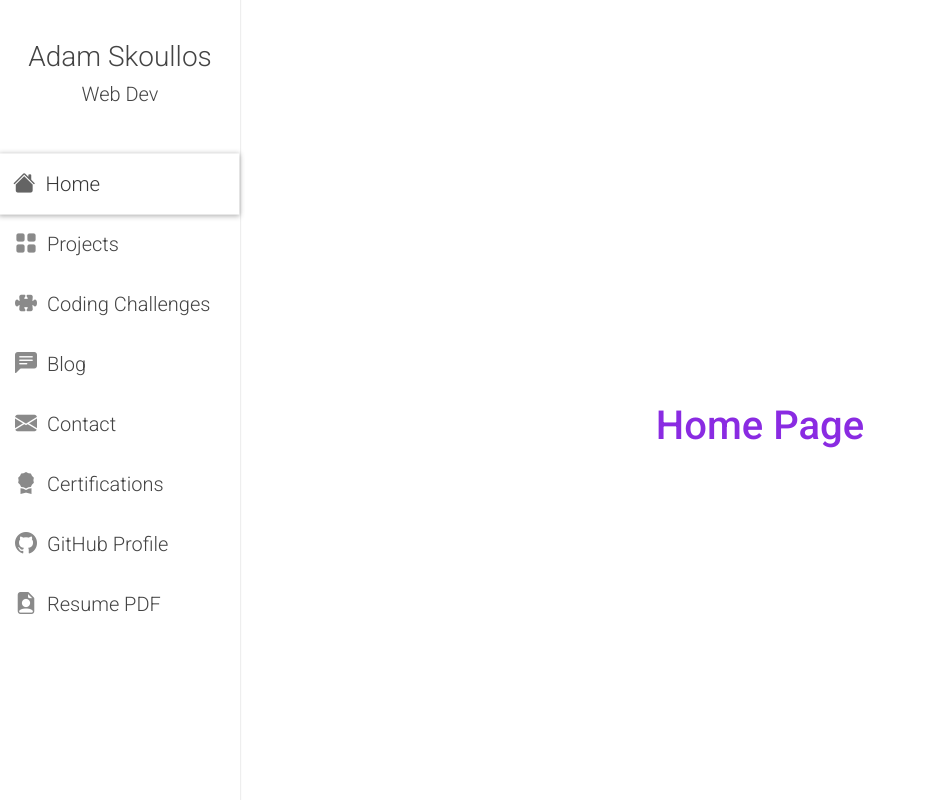
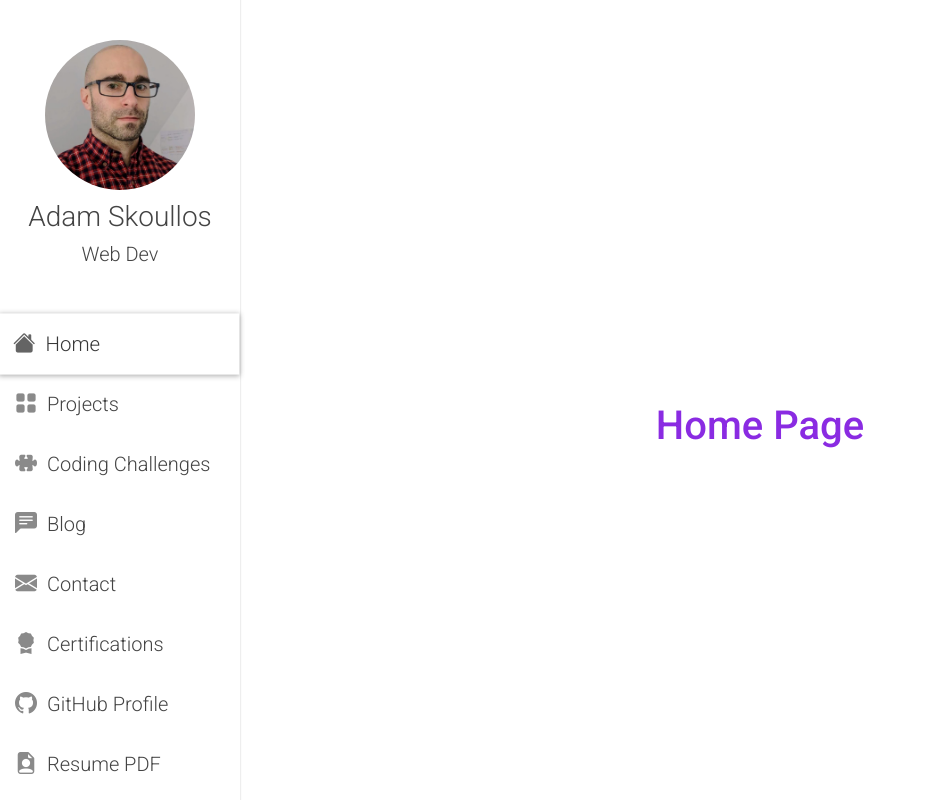
Before and after one commit to Adamskoullos/Portfolio, a Vue app: page / in a window 1280 px wide. Shown: the whole page, without its empty margins (0-926 px from the left). Built offline with nearby package versions, Linux system fonts and the light colour scheme.

Commit message:
Add profile image to side-nav

```diff
--- a/src/components/SideNav.vue
+++ b/src/components/SideNav.vue
@@ -1,6 +1,9 @@
 <template>
           <nav >
             <div class="logo" >
+                <div class="image">
+                    <img src="../assets/images/profile_pic.jpg" alt="Adam Skoullos">
+                </div>
                 <router-link :to="{ name: 'Home' }" >
                     <h3 >Adam Skoullos</h3>
                     <h5>Web Dev</h5>
@@ -82,12 +85,36 @@ nav{
     box-shadow: 1px 0px 1px rgba(90, 90, 90, 0.1);
 
     .logo {
-        margin: 5vh auto 5vh auto;
+        margin: 5vh auto;
+        display: flex;
+        flex-direction: column;
+        align-items: center;
+        justify-content: center;
+        width: 100;
+
+        .image{
+            display: flex;
+            align-items: center;
+            justify-content: center;
+            height: 150px;
+            width: 150px;
+            overflow: hidden;
+            border-radius: 50%;
+            img{
+                flex:1;
+                margin-left: auto;
+                margin-right: auto;
+                width: 100%;
+                border-radius: 8px;
+                border: 1px;
+            }
+        }
         i{
             font-size: 30px;
         }
         a {
         text-decoration: none;
+        padding-top: 10px;
 
             h3{
             font-weight: 300;
--- a/src/components/TopNav.vue
+++ b/src/components/TopNav.vue
@@ -57,9 +57,7 @@ export default {
     // background: cornflowerblue;
     flex:1;
     box-shadow: 0px 1px 5px rgba(50,50,50,0.3);
-    .logo{
 
-    }
     .top-nav-row{
     height: 100%;
     flex:1;
```
Also changed, not shown: src/assets/images/profile_pic.jpg (added), 1 other file (tests, documents, lock files or other folders).
